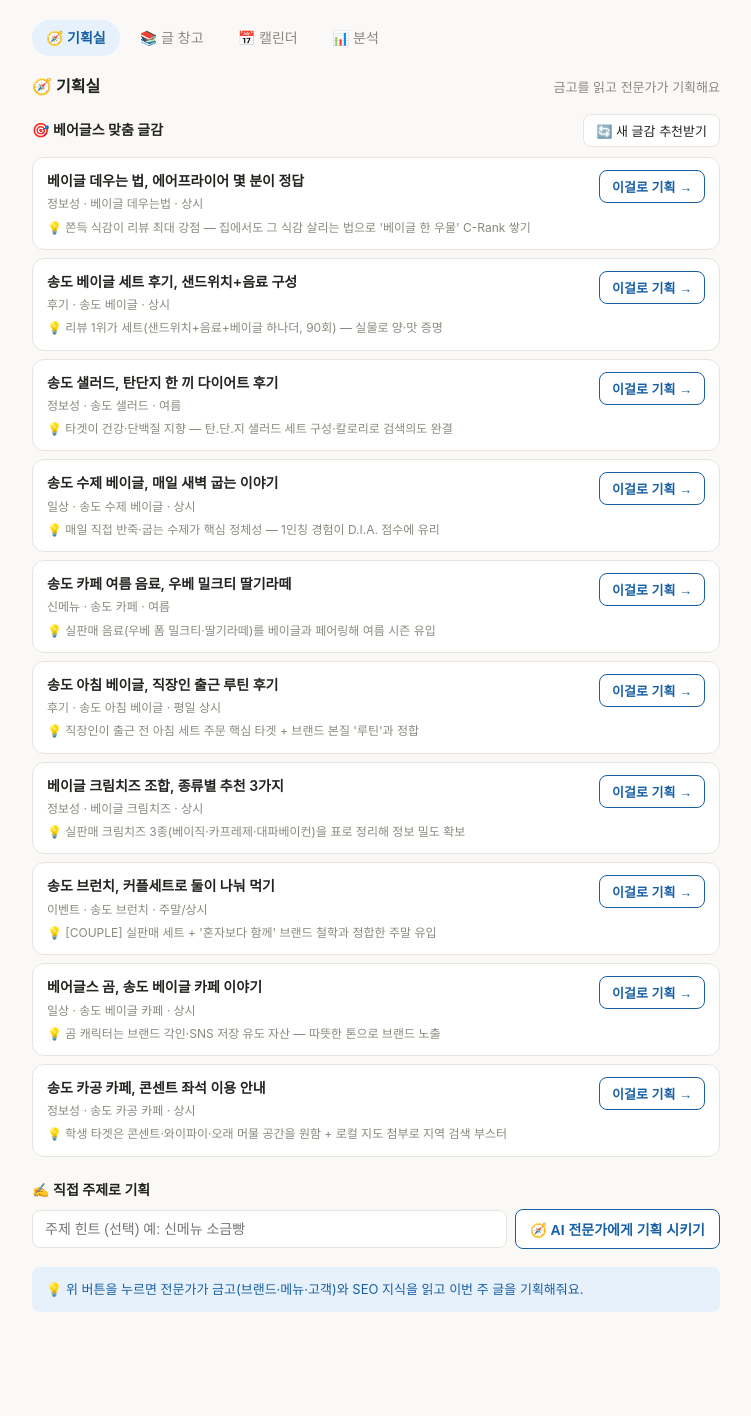
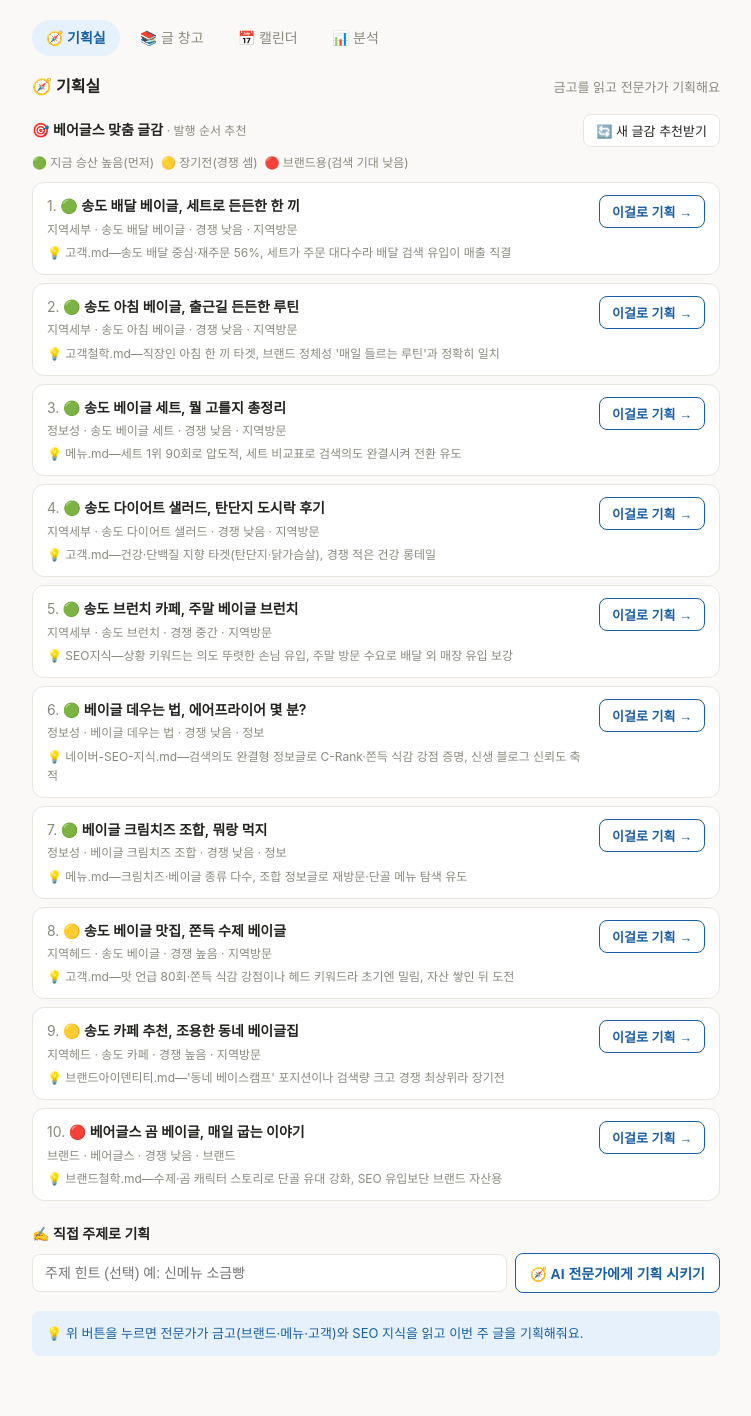
Before and after one commit to Matthewsann/beargels-ai-assistant, a Flask app: page /plan in a window 1280 px wide. Shown: the whole page, without its empty margins (264-1015 px from the left). Before the commit the page ends 1312 px from the top, so only its background shows below. Run offline with Flask 3, Linux system fonts and the light colour scheme.

Commit message:
기획실 고도화2 — 글감에 키워드 승산등급(🟢🟡🔴)·경쟁도·발행순서
신생 블로그 승산 기준으로 tier(green/yellow/red)+priority 부여. 이길 수 있는 롱테일·지역세부부터, 헤드키워드는 장기전, 브랜드글은 뒤로 정렬. recommendations.json 재생성.

Co-Authored-By: Claude Opus 4.8 <noreply@anthropic.com>

```diff
--- a/webapp/app.py
+++ b/webapp/app.py
@@ -151,12 +151,16 @@ RECOMMENDATIONS = pathlib.Path(__file__).resolve().parent / "recommendations.jso
 
 
 def load_recommendations() -> dict:
-    if RECOMMENDATIONS.exists():
-        try:
-            return json.loads(RECOMMENDATIONS.read_text(encoding="utf-8"))
-        except Exception:
-            return {}
-    return {}
+    if not RECOMMENDATIONS.exists():
+        return {}
+    try:
+        data = json.loads(RECOMMENDATIONS.read_text(encoding="utf-8"))
+    except Exception:
+        return {}
+    items = data.get("items", [])
+    items.sort(key=lambda x: x.get("priority", 999))
+    data["items"] = items
+    return data
 
 
 @app.route("/plan", methods=["GET", "POST"])
--- a/webapp/recommendations.json
+++ b/webapp/recommendations.json
@@ -1,14 +1,14 @@
 {
   "items": [
-    {"title":"베이글 데우는 법, 에어프라이어 몇 분이 정답","type":"정보성","main_keyword":"베이글 데우는법","sub_keywords":["에어프라이어 베이글","냉동 베이글 데우기","베이글 오븐"],"why":"쫀득 식감이 리뷰 최대 강점 — 집에서도 그 식감 살리는 법으로 '베이글 한 우물' C-Rank 쌓기","timing":"상시"},
-    {"title":"송도 베이글 세트 후기, 샌드위치+음료 구성","type":"후기","main_keyword":"송도 베이글","sub_keywords":["송도 베이글 세트","송도 베이글 맛집","송도 배달 베이글"],"why":"리뷰 1위가 세트(샌드위치+음료+베이글 하나더, 90회) — 실물로 양·맛 증명","timing":"상시"},
-    {"title":"송도 샐러드, 탄단지 한 끼 다이어트 후기","type":"정보성","main_keyword":"송도 샐러드","sub_keywords":["탄단지 샐러드","송도 다이어트 도시락","송도 샐러드 배달"],"why":"타겟이 건강·단백질 지향 — 탄.단.지 샐러드 세트 구성·칼로리로 검색의도 완결","timing":"여름"},
-    {"title":"송도 수제 베이글, 매일 새벽 굽는 이야기","type":"일상","main_keyword":"송도 수제 베이글","sub_keywords":["수제 베이글","송도 베이커리","송도 베이글"],"why":"매일 직접 반죽·굽는 수제가 핵심 정체성 — 1인칭 경험이 D.I.A. 점수에 유리","timing":"상시"},
-    {"title":"송도 카페 여름 음료, 우베 밀크티 딸기라떼","type":"신메뉴","main_keyword":"송도 카페","sub_keywords":["송도 여름 음료","우베 폼 밀크티","송도 딸기라떼"],"why":"실판매 음료(우베 폼 밀크티·딸기라떼)를 베이글과 페어링해 여름 시즌 유입","timing":"여름"},
-    {"title":"송도 아침 베이글, 직장인 출근 루틴 후기","type":"후기","main_keyword":"송도 아침 베이글","sub_keywords":["송도 아침식사","송도 직장인 카페","송도 브런치"],"why":"직장인이 출근 전 아침 세트 주문 핵심 타겟 + 브랜드 본질 '루틴'과 정합","timing":"평일 상시"},
-    {"title":"베이글 크림치즈 조합, 종류별 추천 3가지","type":"정보성","main_keyword":"베이글 크림치즈","sub_keywords":["크림치즈 베이글","송도 베이글","크림치즈 추천"],"why":"실판매 크림치즈 3종(베이직·카프레제·대파베이컨)을 표로 정리해 정보 밀도 확보","timing":"상시"},
-    {"title":"송도 브런치, 커플세트로 둘이 나눠 먹기","type":"이벤트","main_keyword":"송도 브런치","sub_keywords":["송도 커플 카페","송도 데이트","베이글 커플세트"],"why":"[COUPLE] 실판매 세트 + '혼자보다 함께' 브랜드 철학과 정합한 주말 유입","timing":"주말/상시"},
-    {"title":"베어글스 곰, 송도 베이글 카페 이야기","type":"일상","main_keyword":"송도 베이글 카페","sub_keywords":["베어글스","송도 곰 카페","송도 디저트"],"why":"곰 캐릭터는 브랜드 각인·SNS 저장 유도 자산 — 따뜻한 톤으로 브랜드 노출","timing":"상시"},
-    {"title":"송도 카공 카페, 콘센트 좌석 이용 안내","type":"정보성","main_keyword":"송도 카공 카페","sub_keywords":["연수구 카페","송도 스터디 카페","송도 타임스페이스 카페"],"why":"학생 타겟은 콘센트·와이파이·오래 머물 공간을 원함 + 로컬 지도 첨부로 지역 검색 부스터","timing":"상시"}
+    {"priority":1,"tier":"green","title":"송도 배달 베이글, 세트로 든든한 한 끼","type":"지역세부","main_keyword":"송도 배달 베이글","sub_keywords":["송도 베이글 세트 배달","송도 아침 배달"],"competition":"낮음","search_intent":"지역방문","why":"고객.md—송도 배달 중심·재주문 56%, 세트가 주문 대다수라 배달 검색 유입이 매출 직결","timing":"상시"},
+    {"priority":2,"tier":"green","title":"송도 아침 베이글, 출근길 든든한 루틴","type":"지역세부","main_keyword":"송도 아침 베이글","sub_keywords":["송도 아침 카페","송도 출근길 베이글"],"competition":"낮음","search_intent":"지역방문","why":"고객철학.md—직장인 아침 한 끼 타겟, 브랜드 정체성 '매일 들르는 루틴'과 정확히 일치","timing":"상시"},
+    {"priority":3,"tier":"green","title":"송도 베이글 세트, 뭘 고를지 총정리","type":"정보성","main_keyword":"송도 베이글 세트","sub_keywords":["베어글스 세트 추천","송도 베이글 샌드위치"],"competition":"낮음","search_intent":"지역방문","why":"메뉴.md—세트 1위 90회로 압도적, 세트 비교표로 검색의도 완결시켜 전환 유도","timing":"상시"},
+    {"priority":4,"tier":"green","title":"송도 다이어트 샐러드, 탄단지 도시락 후기","type":"지역세부","main_keyword":"송도 다이어트 샐러드","sub_keywords":["송도 탄단지 샐러드","송도 닭가슴살 샐러드"],"competition":"낮음","search_intent":"지역방문","why":"고객.md—건강·단백질 지향 타겟(탄단지·닭가슴살), 경쟁 적은 건강 롱테일","timing":"여름"},
+    {"priority":5,"tier":"green","title":"송도 브런치 카페, 주말 베이글 브런치","type":"지역세부","main_keyword":"송도 브런치","sub_keywords":["송도 브런치 카페","연수구 브런치"],"competition":"중간","search_intent":"지역방문","why":"SEO지식—상황 키워드는 의도 뚜렷한 손님 유입, 주말 방문 수요로 배달 외 매장 유입 보강","timing":"상시"},
+    {"priority":6,"tier":"green","title":"베이글 데우는 법, 에어프라이어 몇 분?","type":"정보성","main_keyword":"베이글 데우는 법","sub_keywords":["베이글 에어프라이어","베이글 데우기 시간"],"competition":"낮음","search_intent":"정보","why":"네이버-SEO-지식.md—검색의도 완결형 정보글로 C-Rank·쫀득 식감 강점 증명, 신생 블로그 신뢰도 축적","timing":"상시"},
+    {"priority":7,"tier":"green","title":"베이글 크림치즈 조합, 뭐랑 먹지","type":"정보성","main_keyword":"베이글 크림치즈 조합","sub_keywords":["수제 크림치즈","베이글 크림치즈 추천"],"competition":"낮음","search_intent":"정보","why":"메뉴.md—크림치즈·베이글 종류 다수, 조합 정보글로 재방문·단골 메뉴 탐색 유도","timing":"상시"},
+    {"priority":8,"tier":"yellow","title":"송도 베이글 맛집, 쫀득 수제 베이글","type":"지역헤드","main_keyword":"송도 베이글","sub_keywords":["송도 베이글 맛집","송도 수제 베이글"],"competition":"높음","search_intent":"지역방문","why":"고객.md—맛 언급 80회·쫀득 식감 강점이나 헤드 키워드라 초기엔 밀림, 자산 쌓인 뒤 도전","timing":"상시"},
+    {"priority":9,"tier":"yellow","title":"송도 카페 추천, 조용한 동네 베이글집","type":"지역헤드","main_keyword":"송도 카페","sub_keywords":["송도 카페 추천","연수구 카페"],"competition":"높음","search_intent":"지역방문","why":"브랜드아이덴티티.md—'동네 베이스캠프' 포지션이나 검색량 크고 경쟁 최상위라 장기전","timing":"상시"},
+    {"priority":10,"tier":"red","title":"베어글스 곰 베이글, 매일 굽는 이야기","type":"브랜드","main_keyword":"베어글스","sub_keywords":["베어글스 송도","곰 캐릭터 베이글"],"competition":"낮음","search_intent":"브랜드","why":"브랜드철학.md—수제·곰 캐릭터 스토리로 단골 유대 강화, SEO 유입보단 브랜드 자산용","timing":"상시"}
   ]
 }
--- a/webapp/templates/plan.html
+++ b/webapp/templates/plan.html
@@ -4,21 +4,27 @@
     <b>🧭 기획실</b><small>금고를 읽고 전문가가 기획해요</small>
   </div>
 
-  <div style="display:flex; align-items:center; justify-content:space-between; margin-bottom:10px;">
-    <div style="font-size:14px; font-weight:600;">🎯 베어글스 맞춤 글감</div>
+  <div style="display:flex; align-items:center; justify-content:space-between; margin-bottom:6px;">
+    <div style="font-size:14px; font-weight:600;">🎯 베어글스 맞춤 글감 <span style="font-weight:400; color:var(--muted); font-size:12px;">· 발행 순서 추천</span></div>
     <form method="post" action="/plan/recommend" style="display:inline;">
       <button type="submit" class="btn" style="font-size:13px; padding:6px 12px;">🔄 새 글감 추천받기</button>
     </form>
   </div>
+  <div style="font-size:12px; color:var(--muted); margin-bottom:10px;">
+    🟢 지금 승산 높음(먼저)&nbsp;&nbsp;🟡 장기전(경쟁 셈)&nbsp;&nbsp;🔴 브랜드용(검색 기대 낮음)
+  </div>
   {% if recs and recs['items'] %}
   <div style="display:flex; flex-direction:column; gap:8px; margin-bottom:22px;">
     {% for r in recs['items'] %}
+    {% set dot = '🟢' if r.tier == 'green' else ('🟡' if r.tier == 'yellow' else ('🔴' if r.tier == 'red' else '⚪')) %}
     <div style="background:var(--card); border:1px solid var(--line); border-radius:12px; padding:12px 14px;">
       <div style="display:flex; justify-content:space-between; gap:10px; align-items:flex-start;">
         <div style="min-width:0;">
-          <div style="font-size:14px; font-weight:600;">{{ r.title }}</div>
+          <div style="font-size:14px; font-weight:600;">
+            {% if r.priority %}<span style="color:var(--muted); font-weight:400;">{{ r.priority }}.</span> {% endif %}{{ dot }} {{ r.title }}
+          </div>
           <div style="font-size:12px; color:var(--muted); margin-top:2px;">
-            {{ r.type }} · {{ r.main_keyword }}{% if r.timing %} · {{ r.timing }}{% endif %}
+            {{ r.type }} · {{ r.main_keyword }}{% if r.competition %} · 경쟁 {{ r.competition }}{% endif %}{% if r.search_intent %} · {{ r.search_intent }}{% endif %}
           </div>
           {% if r.why %}<div style="font-size:12px; color:var(--muted); margin-top:4px;">💡 {{ r.why }}</div>{% endif %}
         </div>
```
Also changed, not shown: webapp/planner.py (+8 -2 lines).
